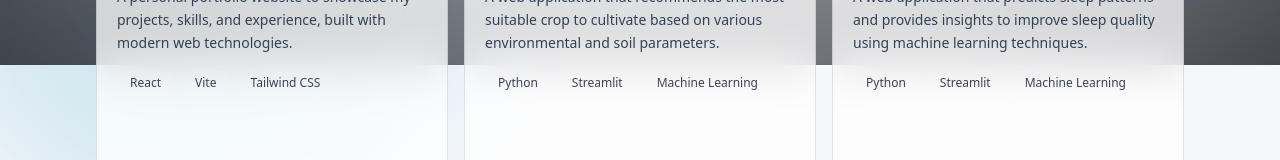
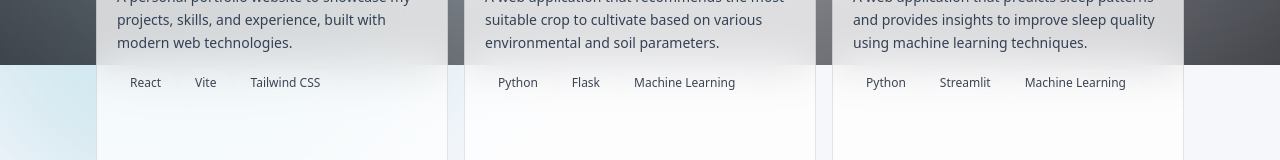
Before and after one commit to ak-0283/project_Vault, a React (Vite) app: page / in a window 1280 px wide. Shown: the part 735-895 px from the top of the page. Built offline with nearby package versions, Linux system fonts and the light colour scheme.

Commit message:
updating links

```diff
--- a/src/data/projects.js
+++ b/src/data/projects.js
@@ -10,8 +10,8 @@ export const projects = [
     title: 'Crop Recommendation System',
     description:
       'A web application that recommends the most suitable crop to cultivate based on various environmental and soil parameters.',
-    stack: ['Python', 'Streamlit', 'Machine Learning'],
-    liveUrl: 'https://crop-recommendation-system11.streamlit.app/',
+    stack: ['Python', 'Flask', 'Machine Learning'],
+    liveUrl: 'https://crop-recommendation-system-7amh.onrender.com/',
   },
   {
     title: 'Sleep Prediction System',
@@ -60,6 +60,6 @@ export const projects = [
     description:
       'A web application that generates confusion matrices for evaluating the performance of classification models in machine learning.',
     stack: ['Python', 'Streamlit', 'Machine Learning'],
-    liveUrl: 'https://ak-0283-confusion-matrix-generator-app-pbssvm.streamlit.app/',
+    liveUrl: 'https://confusion-matrix-generator.onrender.com/',
   },
 ]
```
